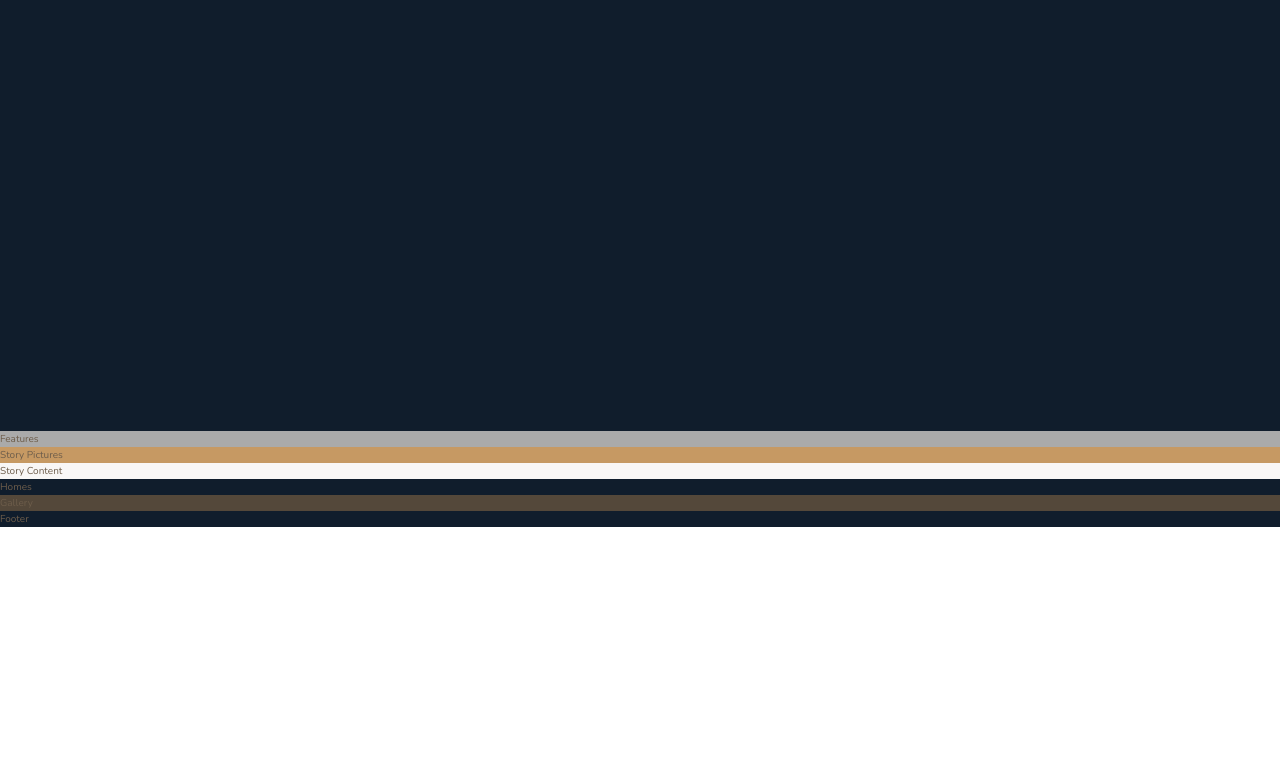
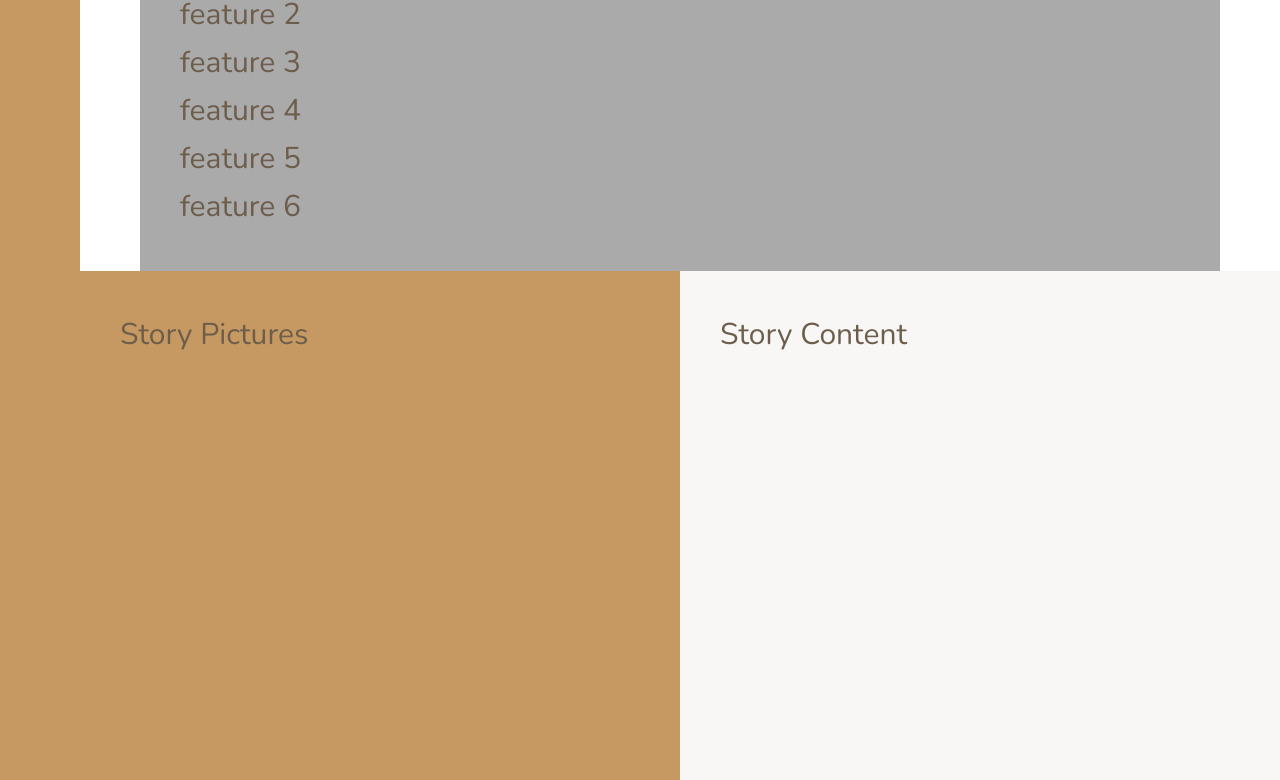
Before and after one commit to DaveCoded/Nexter, a website: page index.html in a window 1280 px wide. Shown: the part 737-1517 px from the top of the page. Before the commit the page ends 1264 px from the top, so only its background shows below. Drawn offline with nearby package versions, Linux system fonts and the light colour scheme.

Commit message:
complete grid page layout

```diff
--- a/index.html
+++ b/index.html
@@ -28,7 +28,12 @@
     </div>
 
     <section class="features">
-      Features
+      <div class="feature">feature 1</div>
+      <div class="feature">feature 2</div>
+      <div class="feature">feature 3</div>
+      <div class="feature">feature 4</div>
+      <div class="feature">feature 5</div>
+      <div class="feature">feature 6</div>
     </section>
 
     <div class="story__pictures">
--- a/sass/_base.scss
+++ b/sass/_base.scss
@@ -37,4 +37,15 @@ body {
 .container {
   display: grid;
   grid-template-rows: 80vh min-content 40vw repeat(3, min-content);
+  grid-template-columns:
+    [sidebar-start] 8rem [sidebar-end full-start] minmax(
+      6rem,
+      1fr
+    ) [center-start] repeat(8, [col-start] minmax(min-content, 14rem) [col-end])
+    [center-end] minmax(6rem, 1fr) [full-end];
+
+  & > * {
+    padding: 40px;
+    font-size: 3rem;
+  }
 }
--- a/sass/_features.scss
+++ b/sass/_features.scss
@@ -1,3 +1,4 @@
 .features {
   background-color: $color-grey-light-2;
+  grid-column: center-start / center-end;
 }
--- a/sass/_footer.scss
+++ b/sass/_footer.scss
@@ -1,3 +1,4 @@
 .footer {
   background-color: $color-secondary;
+  grid-column: full-start / full-end;
 }
--- a/sass/_gallery.scss
+++ b/sass/_gallery.scss
@@ -1,3 +1,4 @@
 .gallery {
   background-color: $color-grey-dark-1;
+  grid-column: full-start / full-end;
 }
--- a/sass/_header.scss
+++ b/sass/_header.scss
@@ -1,3 +1,4 @@
 .header {
   background-color: $color-grey-dark-1;
+  grid-column: full-start / col-end 6;
 }
--- a/sass/_homes.scss
+++ b/sass/_homes.scss
@@ -1,3 +1,4 @@
 .homes {
   background-color: $color-secondary;
+  grid-column: center-start / center-end;
 }
--- a/sass/_realtors.scss
+++ b/sass/_realtors.scss
@@ -1,3 +1,4 @@
 .realtors {
   background-color: $color-secondary;
+  grid-column: col-start 7 / full-end;
 }
--- a/sass/_sidebar.scss
+++ b/sass/_sidebar.scss
@@ -1,3 +1,5 @@
 .sidebar {
   background-color: $color-primary;
+  grid-column: sidebar-start / sidebar-end;
+  grid-row: 1 / -1;
 }
--- a/sass/_story.scss
+++ b/sass/_story.scss
@@ -1,9 +1,11 @@
 .story {
   &__pictures {
     background-color: $color-primary;
+    grid-column: full-start / col-end 4;
   }
 
   &__content {
     background-color: $color-grey-light-1;
+    grid-column: col-start 5 / full-end;
   }
 }
```
Also changed, not shown: css/style.css.
